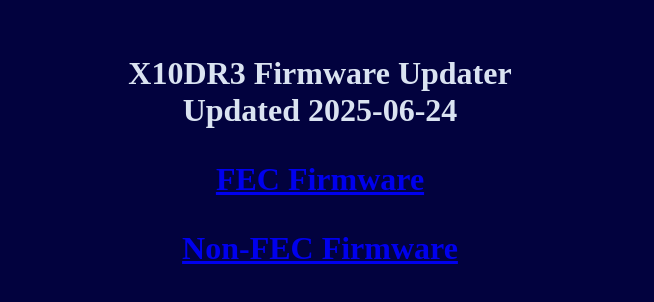
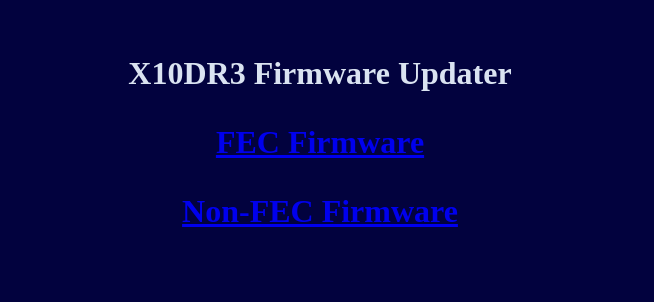
Before and after one commit to PacificElectronicDesigns/X10DR3FWUpdaterTest1, a plain HTML site: page index.html in a window 1280 px wide. Shown: the part 222-524 px from the top of the page, without its empty margins (320-974 px from the left). Drawn offline with Linux system fonts and the light colour scheme.

Commit message:
Update index.html

```diff
--- a/index.html
+++ b/index.html
@@ -35,7 +35,7 @@
         <img src="x10dr-logo-blackbackground.png" alt="X10DR Logo" style="width:50%;">
     </div>
     <br><br>
-    <h1>X10DR3 Firmware Updater <br> Updated 2025-06-24</h1>
+    <h1>X10DR3 Firmware Updater <br> </h1>
 
   <h1>
  <p><a href="flash.html">FEC Firmware</a></p>
```
